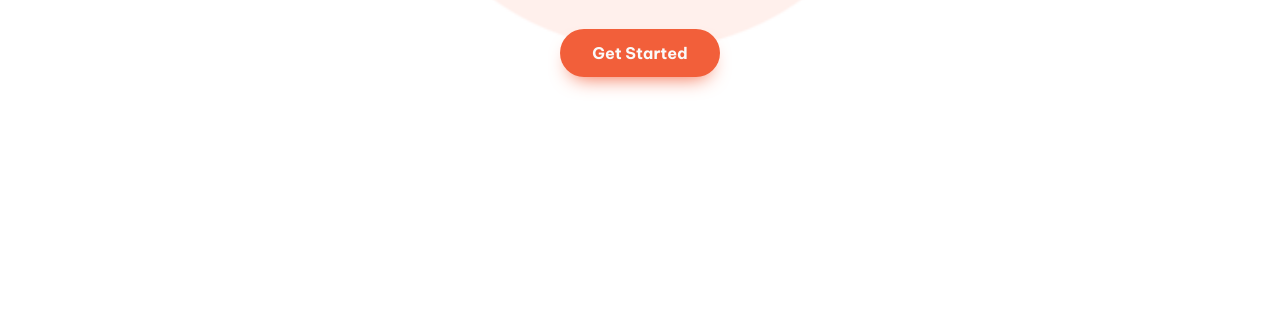
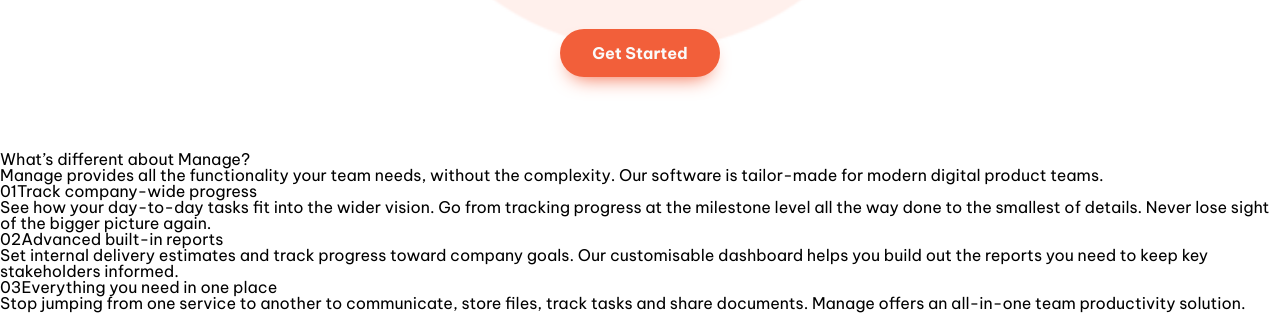
Before and after one commit to MatheusTrindade5201/Manage-LandingPage, a plain HTML site: page index.html in a window 1280 px wide. Shown: the part 729-1042 px from the top of the page. Before the commit the page ends 880 px from the top, so only its background shows below. Drawn offline with Linux system fonts and the light colour scheme.

Commit message:
estrutura HTML da seção Sobre

```diff
--- a/index.html
+++ b/index.html
@@ -39,6 +39,35 @@
       </div>
     </section>
   </div>
+  <section class="sobre">
+    <div class="sobre__descricao">
+      <h2 class="sobre__descricao__titulo">What’s different about Manage?</h2>
+      <p class="sobre__descricao__texto"> Manage provides all the functionality your team needs, without
+        the complexity. Our software is tailor-made for modern digital
+        product teams.
+      </p>
+    </div>
+    <ul class="sobre__lista">
+      <li class="sobre__lista__item">
+        <h3 class="item__titulo"><span class="item__numeracao">01</span>Track company-wide progress</h3>
+        <p class="item__descricao">See how your day-to-day tasks fit into the wider vision. Go from
+          tracking progress at the milestone level all the way done to the
+          smallest of details. Never lose sight of the bigger picture again.</p>
+      </li>
+      <li class="sobre__lista__item">
+        <h3 class="item__titulo"><span class="item__numeracao">02</span>Advanced built-in reports</h3>
+        <p class="item__descricao">Set internal delivery estimates and track progress toward company
+          goals. Our customisable dashboard helps you build out the reports
+          you need to keep key stakeholders informed.</p>
+      </li>
+      <li class="sobre__lista__item">
+        <h3 class="item__titulo"><span class="item__numeracao">03</span>Everything you need in one place</h3>
+        <p class="item__descricao">Stop jumping from one service to another to communicate, store files,
+          track tasks and share documents. Manage offers an all-in-one team
+          productivity solution.</p>
+      </li>
+    </ul>
+  </section>
 
   <div id="back"></div>
 
```
